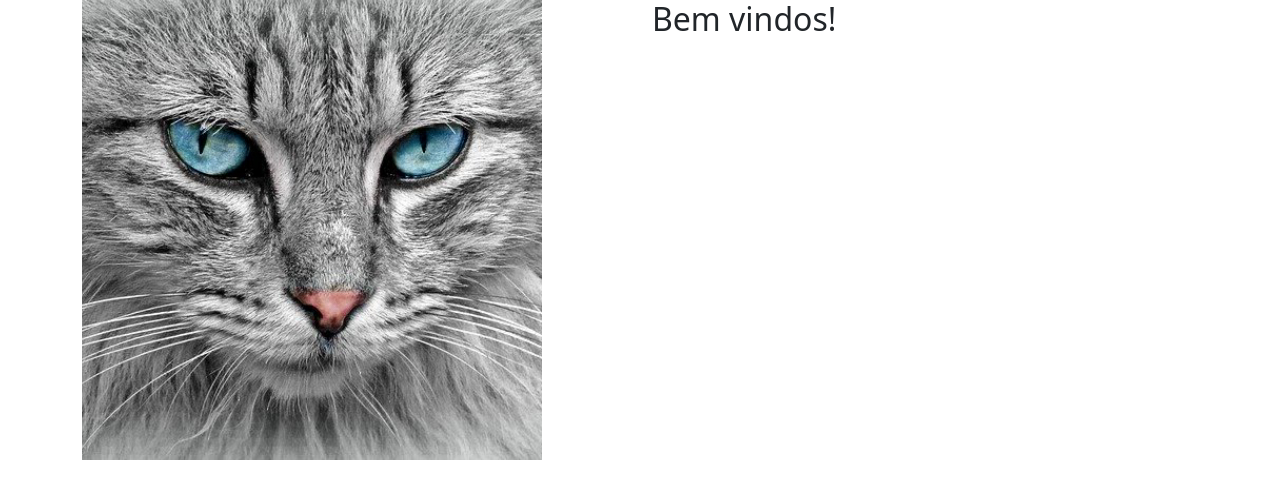
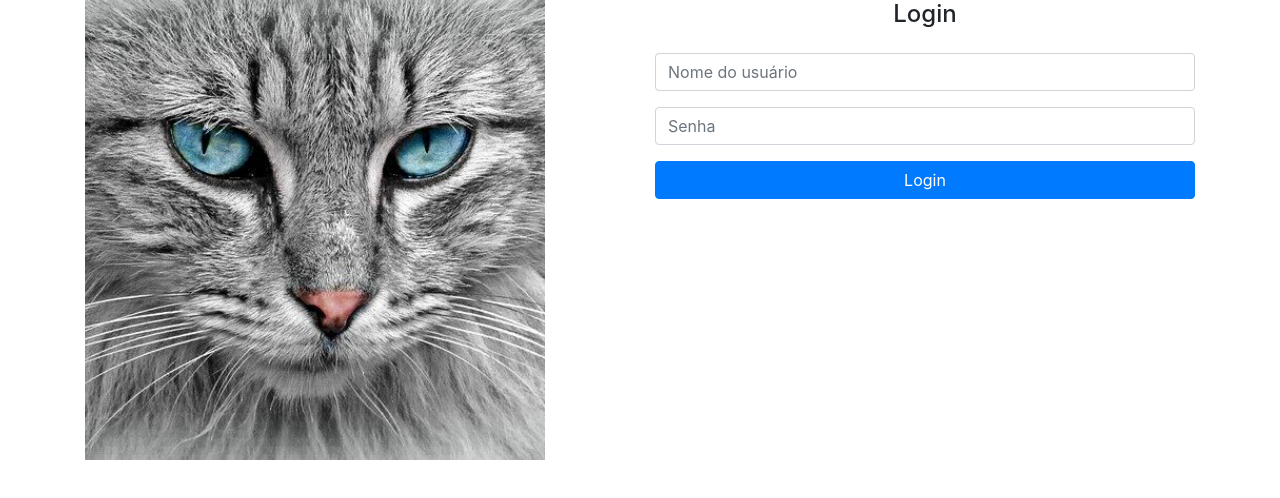
Before and after one commit to OtavioAugustto/gatitobook, an Angular app in the folder gatitobook/: page /home in a window 1280 px wide. Shown: the top 498 px of the page. Built offline with nearby package versions, Linux system fonts and the light colour scheme.

Commit message:
Create Login Component and Define Interface

```diff
--- a/gatitobook/package.json
+++ b/gatitobook/package.json
@@ -18,7 +18,7 @@
     "@angular/platform-browser": "~12.0.5",
     "@angular/platform-browser-dynamic": "~12.0.5",
     "@angular/router": "~12.0.5",
-    "bootstrap": "^5.0.2",
+    "bootstrap": "^4.6.0",
     "font-awesome": "^4.7.0",
     "rxjs": "~6.6.0",
     "tslib": "^2.1.0",
--- a/gatitobook/src/app/home/home.component.html
+++ b/gatitobook/src/app/home/home.component.html
@@ -8,7 +8,7 @@
       />
     </div>
     <div class="col-md-6">
-      <h2>Bem vindos!</h2>
+      <router-outlet></router-outlet>
     </div>
   </div>
 </div>
--- a/gatitobook/src/app/home/home.module.ts
+++ b/gatitobook/src/app/home/home.module.ts
@@ -3,9 +3,10 @@
 
 import { HomeRoutingModule } from './home-routing.module';
 import { HomeComponent } from './home.component';
+import { LoginComponent } from './login/login.component';
 
 @NgModule({
-  declarations: [HomeComponent],
+  declarations: [HomeComponent, LoginComponent],
   imports: [CommonModule, HomeRoutingModule],
   exports: [HomeComponent],
 })
--- /dev/null
+++ b/gatitobook/src/app/home/login/login.component.html
@@ -0,0 +1,13 @@
+<h4 class="text-center">Login</h4>
+
+<form class="form mt-4">
+  <div class="form-group">
+    <input class="form-control" placeholder="Nome do usuário" />
+  </div>
+
+  <div class="form-group">
+    <input type="password" class="form-control" placeholder="Senha" />
+  </div>
+
+  <button type="submit" class="btn btn-primary btn-block">Login</button>
+</form>
--- /dev/null
+++ b/gatitobook/src/app/home/login/login.component.ts
@@ -0,0 +1,15 @@
+import { Component, OnInit } from '@angular/core';
+
+@Component({
+  selector: 'app-login',
+  templateUrl: './login.component.html',
+  styleUrls: ['./login.component.css']
+})
+export class LoginComponent implements OnInit {
+
+  constructor() { }
+
+  ngOnInit(): void {
+  }
+
+}
```
Also changed, not shown: gatitobook/src/app/home/home-routing.module.ts (+7 -0 lines), gatitobook/src/app/home/login/login.component.css (added), 2 other files (tests, documents, lock files or other folders).
